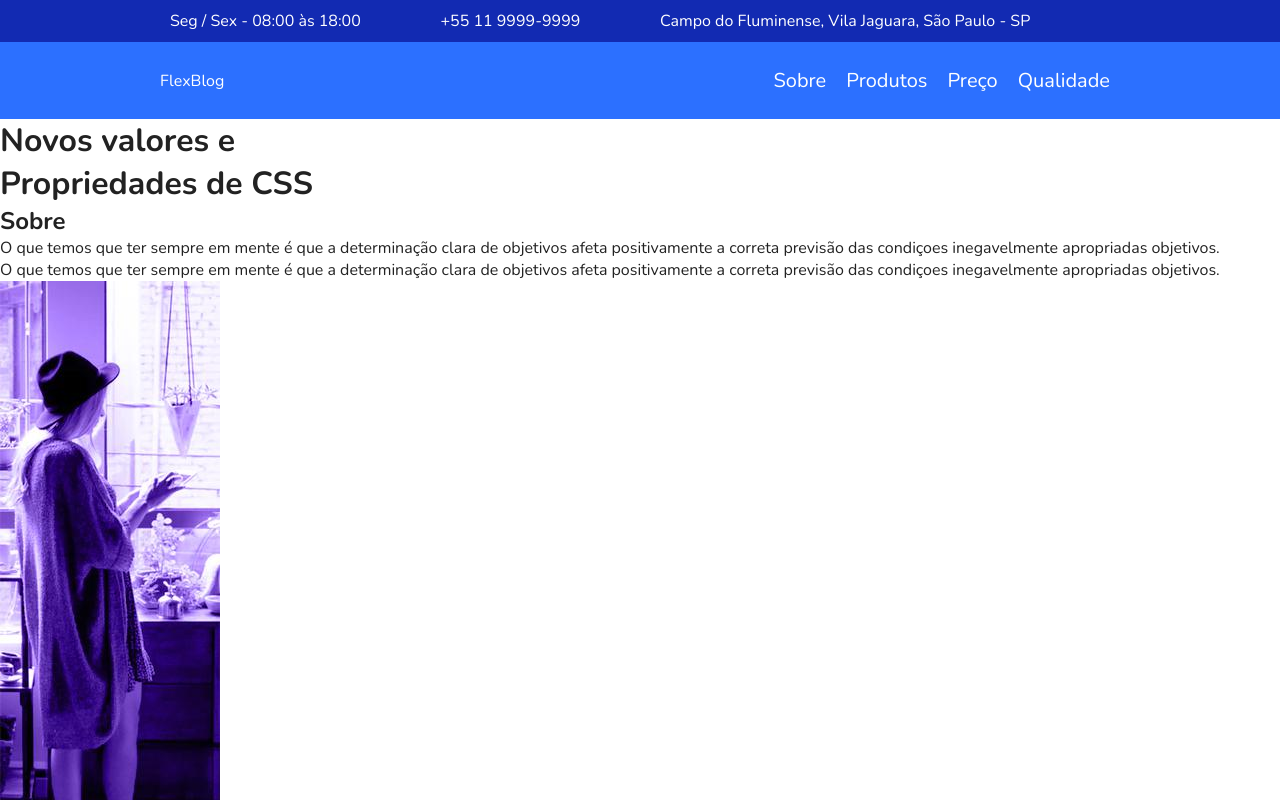
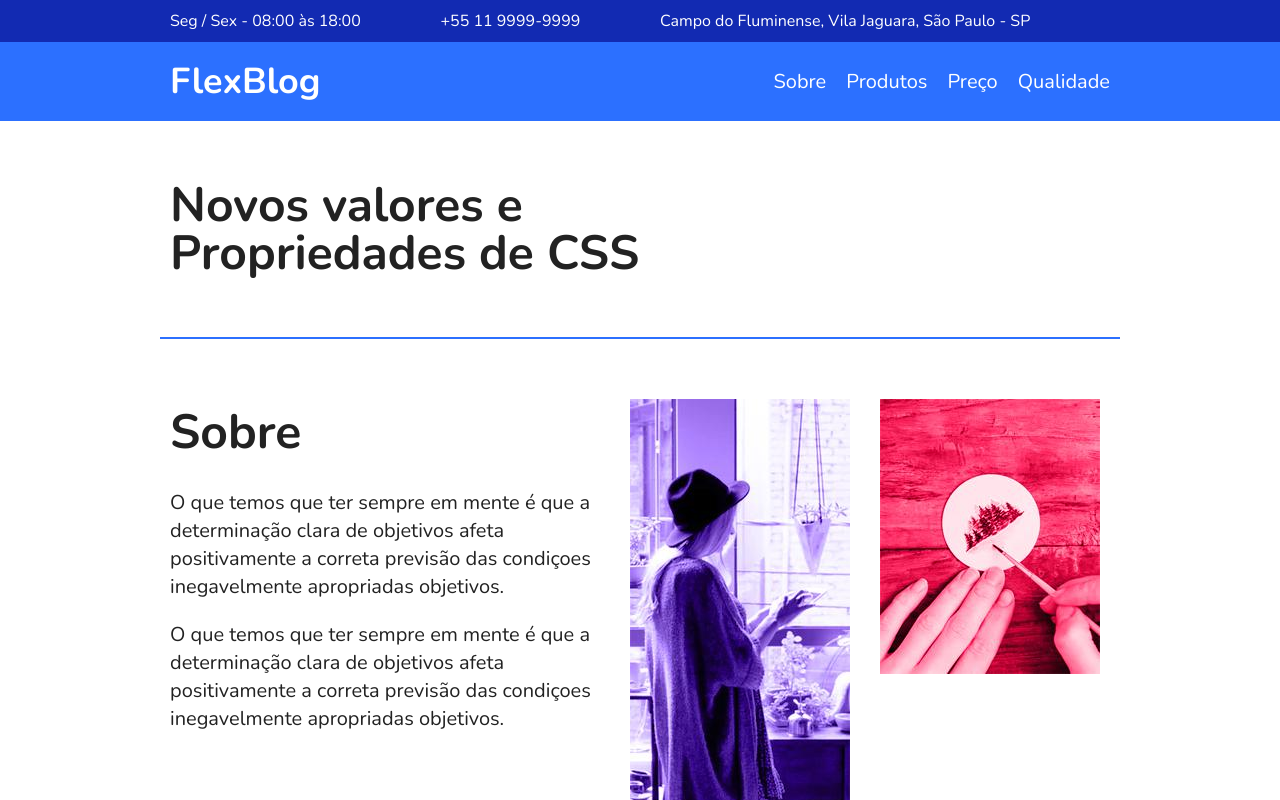
Before and after one commit to henriquemellodev/flexblog, a plain HTML site: page index.html in a window 1280 px wide. Shown: the top 800 px of the page. Drawn offline with nearby package versions, Linux system fonts and the light colour scheme.

Commit message:
Adicionando o Flex no conteudo da seção Sobre.

```diff
--- a/css/style.css
+++ b/css/style.css
@@ -69,7 +69,7 @@ img {
   color: white;
 }
 
-menu-logo a {
+.menu-logo a {
   font-size: 2.25em;
   font-weight: bold;
   margin: 0 10px;
@@ -89,3 +89,48 @@ menu-logo a {
 .menu-nav a:hover {
   color: #122ab2;
 }
+
+/* Introducao */
+
+.introducao {
+  font-size: 3em;
+  line-height: 1;
+  max-width: 960px;
+  margin: 0 auto;
+  padding: 60px 10px;
+}
+
+/* Sobre */
+
+.sobre {
+  border-top: 2px solid #2c70ff;
+  border-bottom: 2px solid #2c70ff;
+  max-width: 960px;
+  margin: 0 auto;
+  padding: 60px 0;
+  display: flex;
+  flex-wrap: wrap;
+}
+
+.sobre-info {
+  flex: 2 1 300px;
+  margin: 0 10px;
+}
+
+
+.sobre-info h1 {
+  font-size: 3em;
+  margin-bottom: .5em;
+}
+
+.sobre-info p {
+  font-size: 1.25em;
+  line-height: 1.4;
+  margin-bottom: 1em;
+  color: 7c7c7c;
+}
+
+.sobre-img {
+  flex: 1 1 160px;
+  margin: 0 10px;
+}
```
